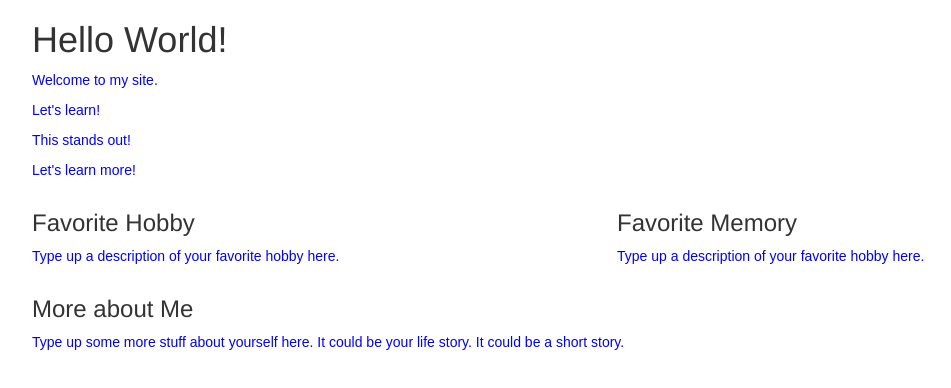
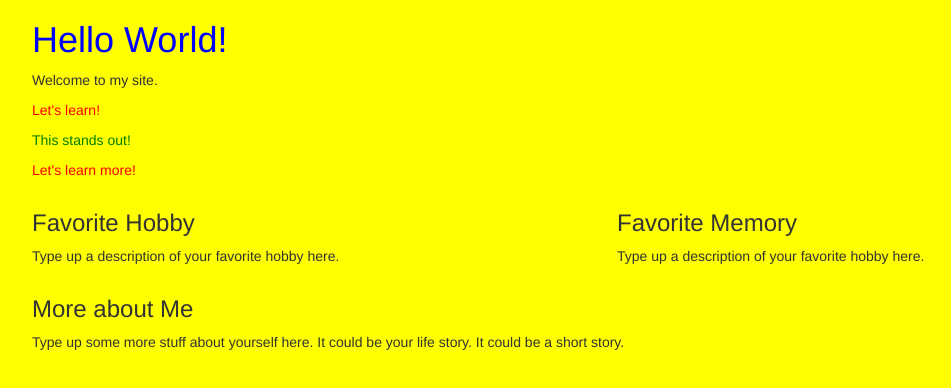
Before and after one commit to Mrcgreene/Mrcgreene.github.io, a plain HTML site: page index.html in a window 1280 px wide. Shown: the whole page, without its empty margins (38-989 px from the left). Drawn offline with Linux system fonts and the light colour scheme.

Commit message:
Revised styles CSS

```diff
--- a/styles.css
+++ b/styles.css
@@ -1,8 +1,12 @@
-p {
-	font-family:sans-serif;
-color:#0000FF;
+body {
+      background-color: yellow;
 }
-#awesomeText {font-family:'Times New Roman', Georgia, Serif;}
-.soft {color:#a8a8a8;}
-.center {text-align:center;}
-.container {margin:0 auto:}
+h1 {
+      color: blue;
+}
+#myId {
+      color: green;
+}
+.myClass {
+      color: red;
+}
```
